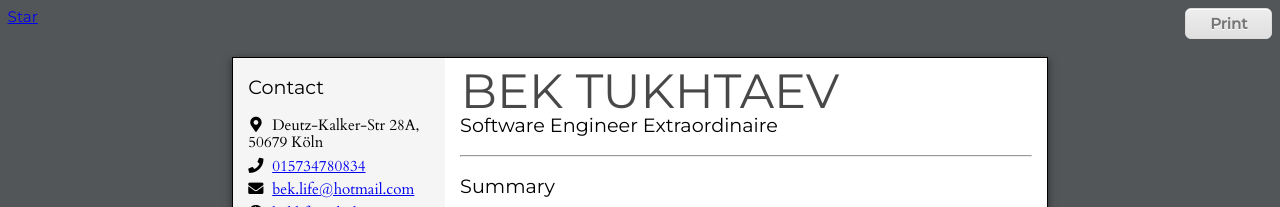
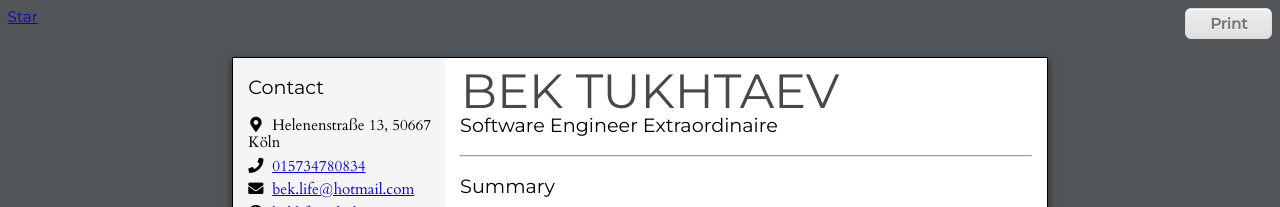
Before and after one commit to beklife/beklife.github.io, a plain HTML site: page index.html in a window 1280 px wide. Shown: the top 207 px of the page. Drawn offline with nearby package versions, Linux system fonts and the light colour scheme.

Commit message:
Update index.html

```diff
--- a/index.html
+++ b/index.html
@@ -26,7 +26,7 @@
                         <h6>Contact</h6>
                         <ul>
                             <li>
-                                <p><i class="fa fa-map-marker-alt" title="Location"></i> Deutz-Kalker-Str 28A, 50679 Köln</p>
+                                <p><i class="fa fa-map-marker-alt" title="Location"></i> Helenenstraße 13, 50667 Köln</p>
                             </li>
                             <li>
                                 <p><i class="fa fa-phone" title="Cell phone"></i> <a href="tel:015734780834">015734780834</a></p>
```
